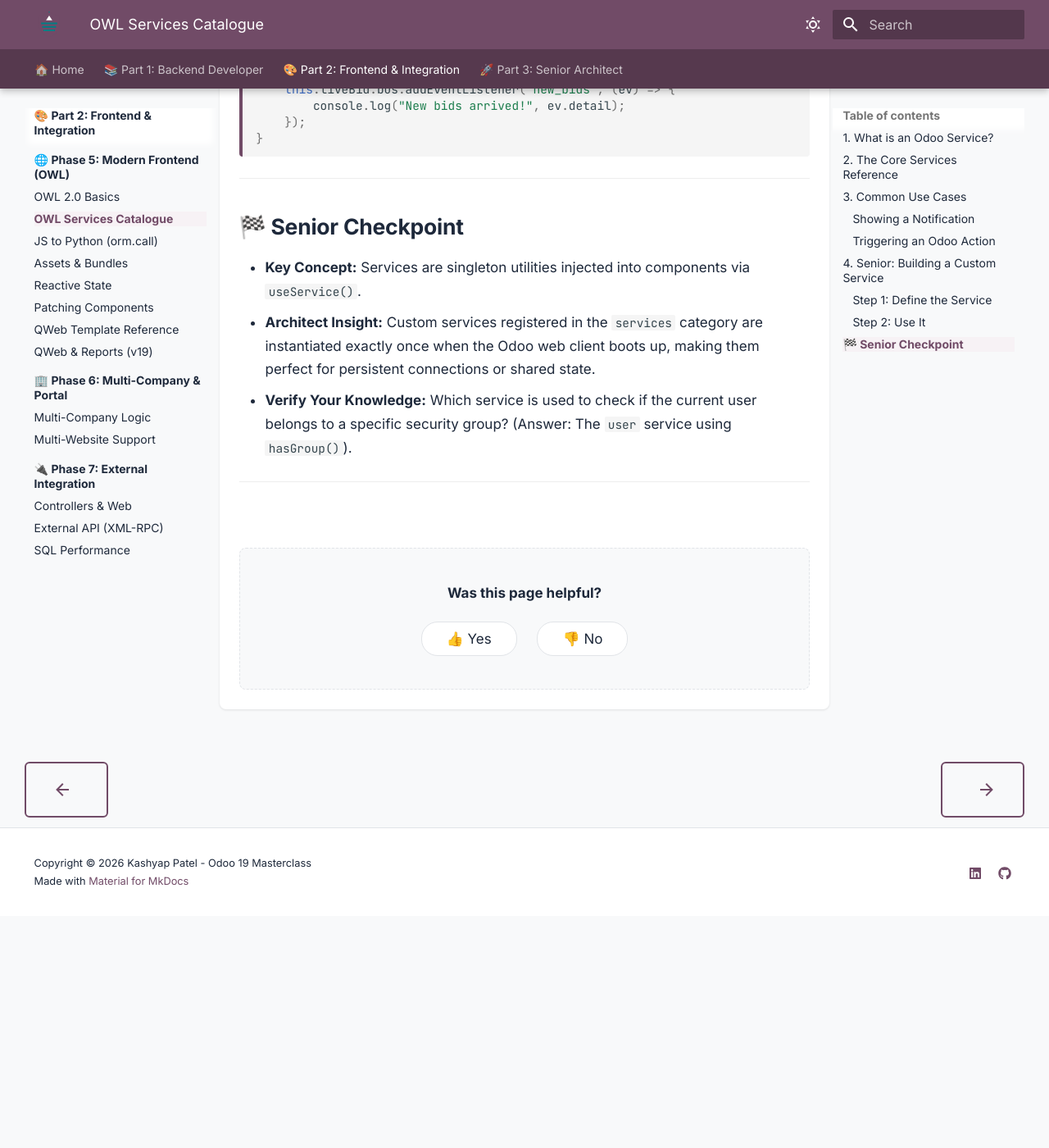
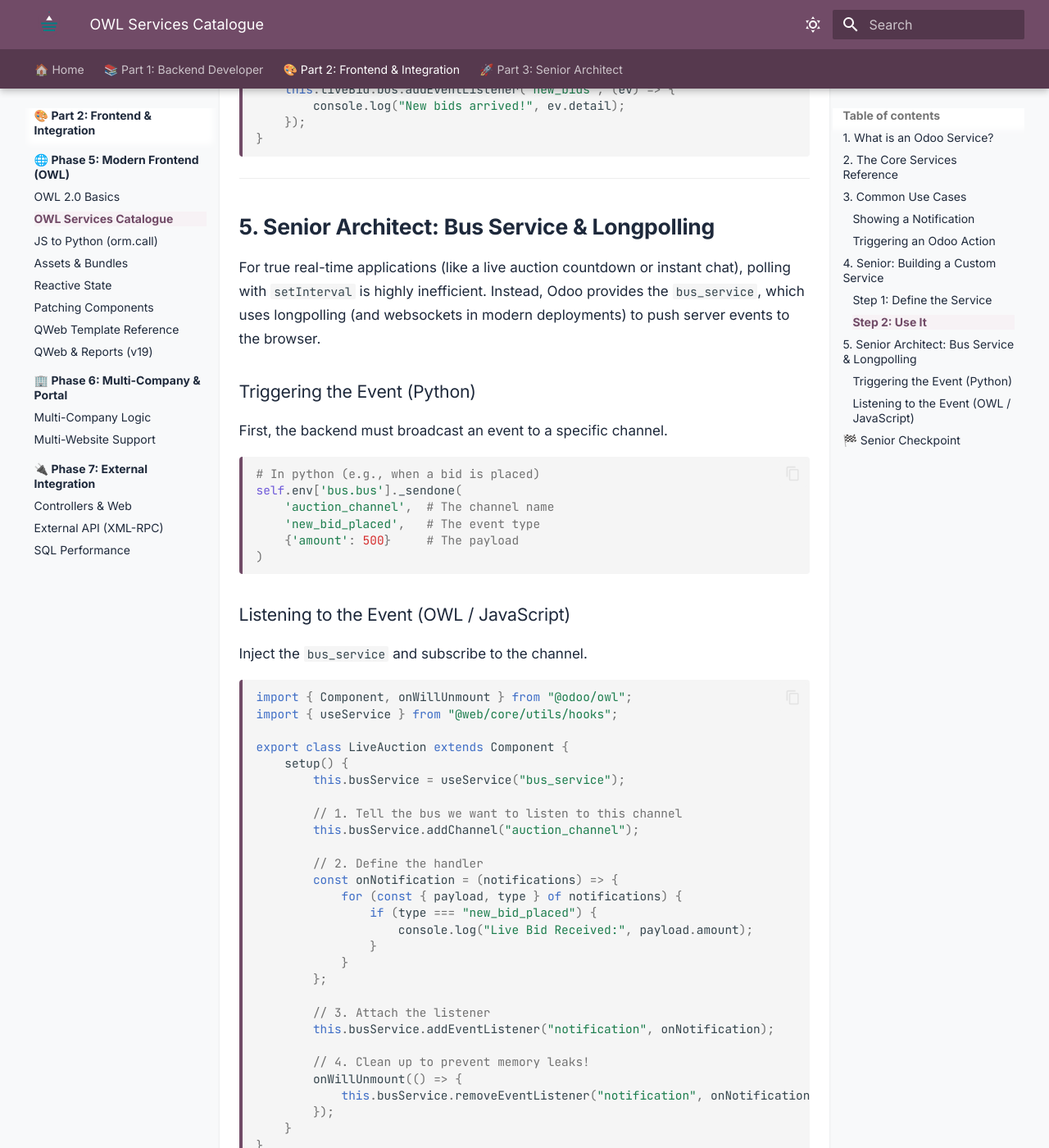
Before and after one commit to Kashyap-001/odoo19-docs, an MkDocs documentation site: the page built from docs/frontend/owl_services.md, in a window 1280 px wide and 1400 px high, scrolled down 2839 px. Shown: the whole window at 82% size. Built offline with MkDocs 1.6.1 and Material for MkDocs 9.7.7, drawn with Linux system fonts in a browser that asks for light colours; before the commit the page ends 3956 px from its top, so only the background shows below that.

Commit message:
docs: implement ultra-advanced senior topics for 9.5+ rating

````diff
--- a/docs/frontend/owl_services.md
+++ b/docs/frontend/owl_services.md
@@ -110,6 +110,57 @@ setup() {
 
 ---
 
+## 5. Senior Architect: Bus Service & Longpolling
+
+For true real-time applications (like a live auction countdown or instant chat), polling with `setInterval` is highly inefficient. Instead, Odoo provides the `bus_service`, which uses longpolling (and websockets in modern deployments) to push server events to the browser.
+
+### Triggering the Event (Python)
+First, the backend must broadcast an event to a specific channel.
+```python
+# In python (e.g., when a bid is placed)
+self.env['bus.bus']._sendone(
+    'auction_channel',  # The channel name
+    'new_bid_placed',   # The event type
+    {'amount': 500}     # The payload
+)
+```
+
+### Listening to the Event (OWL / JavaScript)
+Inject the `bus_service` and subscribe to the channel.
+
+```javascript
+import { Component, onWillUnmount } from "@odoo/owl";
+import { useService } from "@web/core/utils/hooks";
+
+export class LiveAuction extends Component {
+    setup() {
+        this.busService = useService("bus_service");
+
+        // 1. Tell the bus we want to listen to this channel
+        this.busService.addChannel("auction_channel");
+
+        // 2. Define the handler
+        const onNotification = (notifications) => {
+            for (const { payload, type } of notifications) {
+                if (type === "new_bid_placed") {
+                    console.log("Live Bid Received:", payload.amount);
+                }
+            }
+        };
+
+        // 3. Attach the listener
+        this.busService.addEventListener("notification", onNotification);
+
+        // 4. Clean up to prevent memory leaks!
+        onWillUnmount(() => {
+            this.busService.removeEventListener("notification", onNotification);
+        });
+    }
+}
+```
+
+---
+
 ## 🏁 Senior Checkpoint
 *   **Key Concept:** Services are singleton utilities injected into components via `useService()`.
 *   **Architect Insight:** Custom services registered in the `services` category are instantiated exactly once when the Odoo web client boots up, making them perfect for persistent connections or shared state.
````
Also changed, not shown: docs/advanced/performance_profiling.md (+36 -2 lines), docs/business/inheritance.md (+19 -4 lines), docs/frontend/owl.md (+31 -0 lines).
